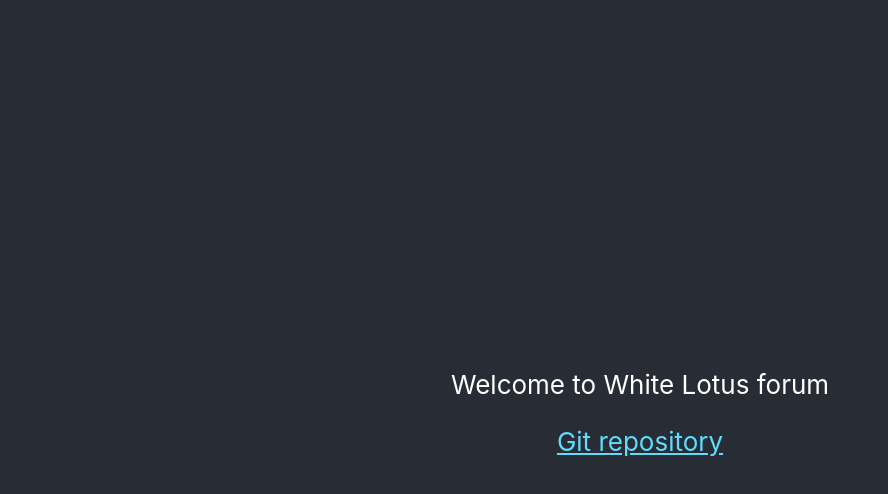
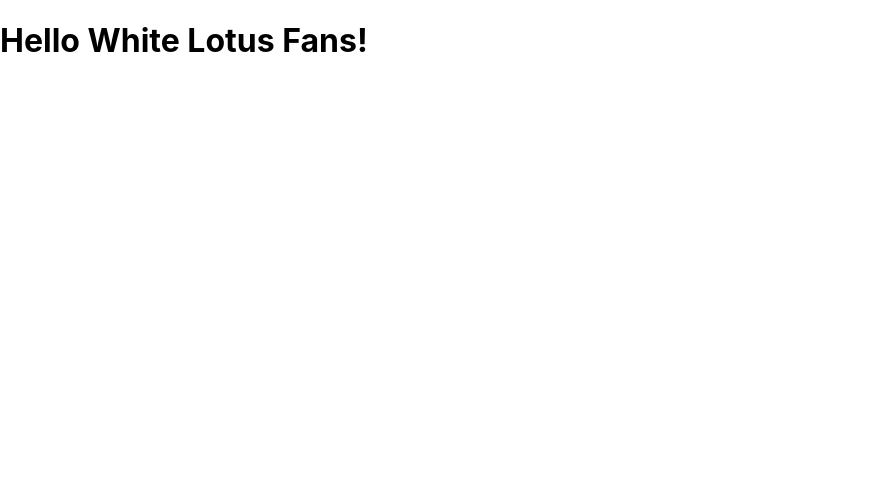
Before and after one commit to tuo-mikko/secure-react-app, a React (Create React App) app in the folder packages/frontend/: page /home in a window 1280 px wide. Shown: the top 494 px of the page, without its empty margins (0-888 px from the left). Built offline with nearby package versions, Linux system fonts and the light colour scheme.

Commit message:
functionality for routes added, pages home and login added

```diff
--- a/packages/frontend/package.json
+++ b/packages/frontend/package.json
@@ -18,6 +18,7 @@
     "react": "^19.0.0",
     "react-dom": "^19.0.0",
     "react-icons": "^5.5.0",
+    "react-router-dom": "^7.4.1",
     "react-scripts": "5.0.1",
     "typescript": "^4.9.5",
     "web-vitals": "^2.1.4"
--- a/packages/frontend/src/App.tsx
+++ b/packages/frontend/src/App.tsx
@@ -1,23 +1,35 @@
 import React from 'react';
+import { Route, Routes } from 'react-router-dom';
 import './App.css';
+
+//import Login from './pages/Login';
+import Home from './pages/Home';
 
 function App() {
   return (
-    <div className="App">
-      <header className="App-header">
-        <p>
-          Welcome to White Lotus forum
-        </p>
-        <a
-          className="App-link"
-          href="https://github.com/tuo-mikko/secure-react-app"
-          target="_blank"
-          rel="noopener noreferrer"
-        >
-          Git repository
-        </a>
-      </header>
-    </div>
+    //<div className="App">
+    //  <header className="App-header">
+     //   <p>
+       //   Welcome to White Lotus forum xxx
+        //</p>
+       // <a
+         // className="App-link"
+         // href="https://github.com/tuo-mikko/secure-react-app"
+          //target="_blank"
+         // rel="noopener noreferrer"
+        //>
+          //Git repository
+        //</a>
+      //</header>
+
+      <Routes>
+        <Route
+          path='/home'
+          element={
+            <Home />
+          }
+        />
+      </Routes>
   );
 }
 
--- a/packages/frontend/src/index.tsx
+++ b/packages/frontend/src/index.tsx
@@ -1,5 +1,6 @@
 import React from 'react';
 import ReactDOM from 'react-dom/client';
+import { BrowserRouter } from 'react-router-dom';
 import './index.css';
 import App from './App';
 import reportWebVitals from './reportWebVitals';
@@ -9,7 +10,9 @@
 );
 root.render(
   <React.StrictMode>
+    <BrowserRouter>
     <App />
+    </BrowserRouter>
   </React.StrictMode>
 );
 
--- /dev/null
+++ b/packages/frontend/src/pages/Home.tsx
@@ -0,0 +1,8 @@
+import React from 'react';
+
+function Home() {
+    const greeting = "Hello White Lotus Fans!"
+    return <h1>{greeting}</h1>
+}
+
+export default Home;
--- /dev/null
+++ b/packages/frontend/src/pages/Login.tsx
@@ -0,0 +1,4 @@
+const Login = () => {
+
+}
+export default Login;
```
Also changed, not shown: packages/frontend/src/main.tsx (line endings or trailing spaces), 1 other file (tests, documents, lock files or other folders).
